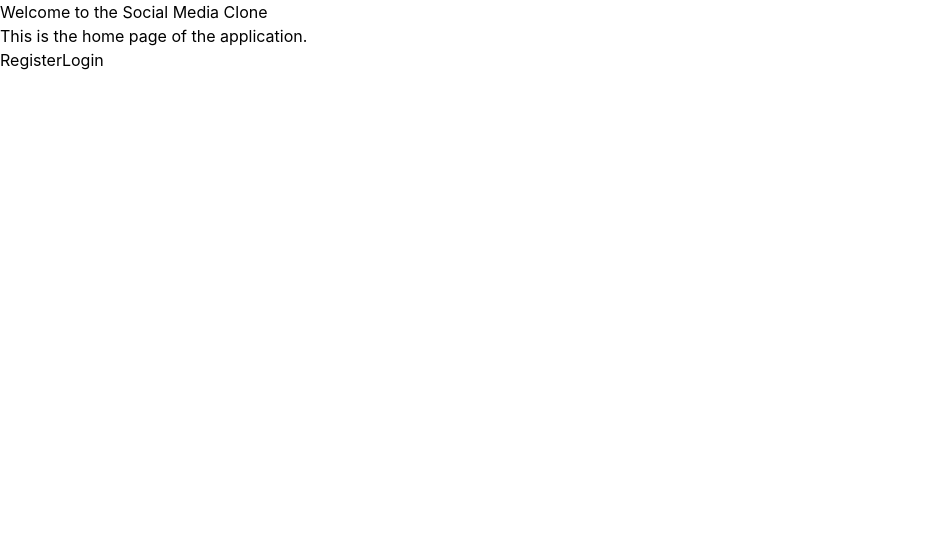
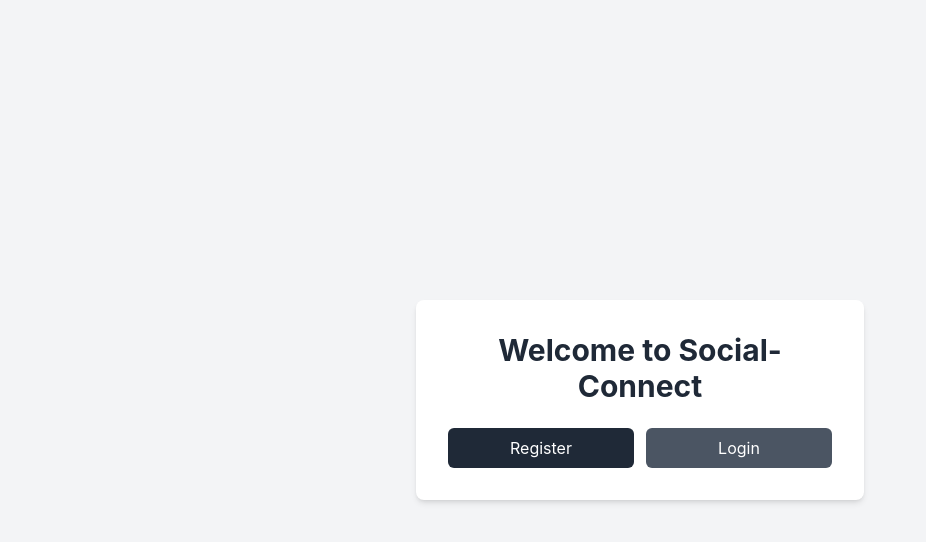
Before and after one commit to RohitKr9/social-connect-front, a React (Create React App) app: page / in a window 1280 px wide. Shown: the top 542 px of the page, without its empty margins (0-926 px from the left). Built offline with nearby package versions, Linux system fonts and the light colour scheme; no server answers.

Commit message:
Add css style for home

```diff
--- a/src/pages/Home.js
+++ b/src/pages/Home.js
@@ -2,12 +2,27 @@
 
 const Home = () => {
   return (
-    <div>
-      <h1>Welcome to the Social Media Clone</h1>
-      <p>This is the home page of the application.</p>
-      <button onClick={() => window.location.href = '/register'}>Register</button>
-      <button onClick={() => window.location.href = '/login'}>Login</button>
+    <div className="min-h-screen bg-gray-100 flex items-center justify-center">
+  <div className="bg-white p-8 rounded-lg shadow-md w-full max-w-md mx-auto">
+    <h1 className="text-3xl font-bold text-gray-800 text-center mb-6">
+      Welcome to Social-Connect
+    </h1>
+    <div className="flex flex-col sm:flex-row gap-3">
+      <button
+        onClick={() => window.location.href = '/register'}
+        className="w-full bg-gray-800 text-white py-2 rounded-md hover:bg-gray-700 transition-colors"
+      >
+        Register
+      </button>
+      <button
+        onClick={() => window.location.href = '/login'}
+        className="w-full bg-gray-600 text-white py-2 rounded-md hover:bg-gray-700 transition-colors"
+      >
+        Login
+      </button>
     </div>
+  </div>
+</div>
   );
 };
 
```
